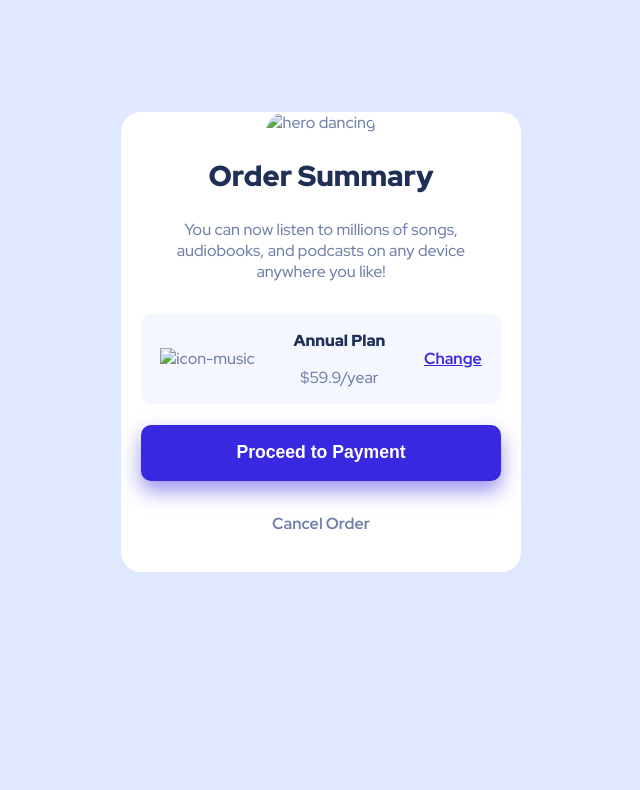
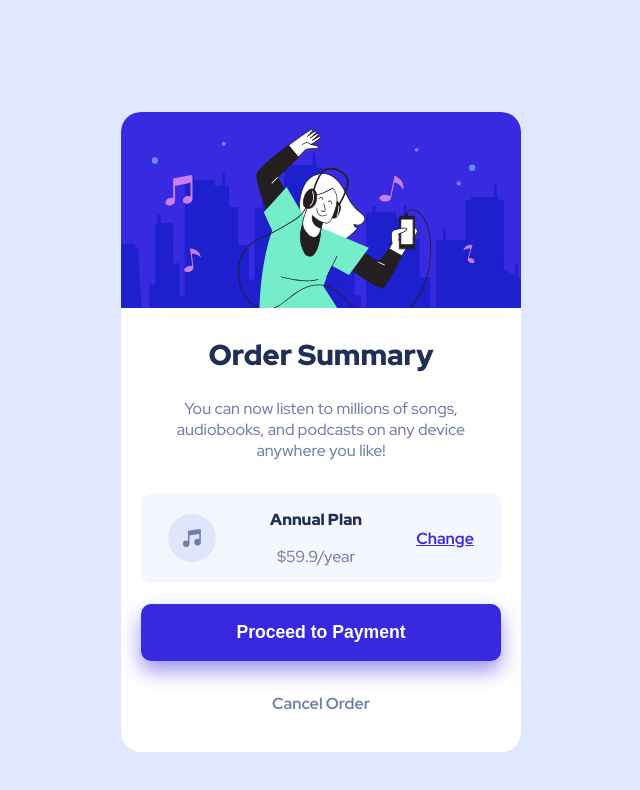
Before and after one commit to bajwacodes/Order-Summary-Card, a plain HTML site: page index.html in a window 1280 px wide. Shown: the whole page, without its empty margins (319-959 px from the left). Drawn offline with Linux system fonts and the light colour scheme.

Commit message:
Update index.html

```diff
--- a/index.html
+++ b/index.html
@@ -4,7 +4,7 @@
 <head>
   <meta charset="UTF-8">
   <meta name="viewport" content="width=device-width, initial-scale=1.0"> <!-- displays site properly based on user's device -->
-  <link rel="icon" type="image/png" sizes="32x32" href="./images/favicon-32x32.png">
+  <link rel="icon" type="image/png" sizes="32x32" href=".favicon-32x32.png">
   <link rel="stylesheet" href="styles.css">
   <link rel="preconnect" href="https://fonts.googleapis.com">
   <link rel="preconnect" href="https://fonts.gstatic.com" crossorigin>
@@ -16,7 +16,7 @@
 
   <div class="container">
 
-      <img class="hero" src="images/illustration-hero.svg" alt="hero dancing">
+      <img class="hero" src="illustration-hero.svg" alt="hero dancing">
 
       <div class="card-content">
         <h2 class="card-title">Order Summary</h2>
@@ -24,7 +24,7 @@
       </div>
 
       <div class="card-price">
-        <img class="music-icon" src="images/icon-music.svg" alt="icon-music">
+        <img class="music-icon" src="icon-music.svg" alt="icon-music">
         <div class="price">
           <p><strong>Annual Plan <br></strong></p>
           <p class="digit">$59.9/year</p>
```
